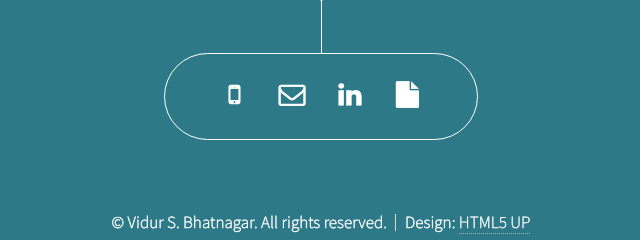
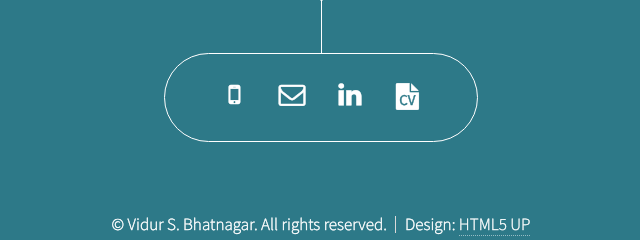
Before and after one commit to vidurbhatnagar/vidurbhatnagar.github.com, a plain HTML site: page index.html in a window 1280 px wide. Shown: the part 5194-5434 px from the top of the page, 319-959 px from the left. Drawn offline with Linux system fonts and the light colour scheme.

Commit message:
Fixed CV on icon

```diff
--- a/css/style.css
+++ b/css/style.css
@@ -876,6 +876,23 @@
 	.icon {
 		text-decoration: none;
 	}
+		.icon-text{
+		font-size:0.7em;
+		margin-top: .1em;
+		color: #2D7988;
+		font-weight:bolder;
+		}
+		.icon-text:hover{
+		color: #fff;
+		}
+		.fa-stack{
+		position: relative;
+		display: inline-block;
+		width: inherit;
+		height: inherit;
+		line-height: inherit;
+		vertical-align: middle;
+		}
 
 		.icon:before {
 			display: inline-block;
--- a/index.html
+++ b/index.html
@@ -186,8 +186,16 @@
 				<li><a href="tel:+919632566611" class="icon fa-mobile"><span class="label">Mobile</span></a></li>
 				<li><a href="mailto:mail@vidurbhatnagar.com" class="icon fa-envelope-o"><span class="label">Mail</span></a></li>
 				<li><a target="_blank" href="http://in.linkedin.com/in/vidurbhatnagar" class="icon fa-linkedin"><span class="label">LinkedIn</span></a></li>
-				<li><a target="_blank" href="pdfs/Vidur_S_Bhatnagar_Resume.pdf" class="icon fa-file"><span class="label">Resume</span></a></li>
-				</ul>
+
+				<li>
+				<span class="fa-stack">
+				<a target="_blank" href="pdfs/Vidur_S_Bhatnagar_Resume.pdf" class="icon fa-file">
+				<span class="fa-stack-1x icon-text">CV</span>
+				</a>
+				</span>
+				</li>
+
+			</ul>
 			<div class="copyright">
 				<ul class="menu">
 					<li>&copy; Vidur S. Bhatnagar. All rights reserved.</li><li>Design: <a href="http://html5up.net">HTML5 UP</a></li>
```
Also changed, not shown: images/proj9.jpg (added).
